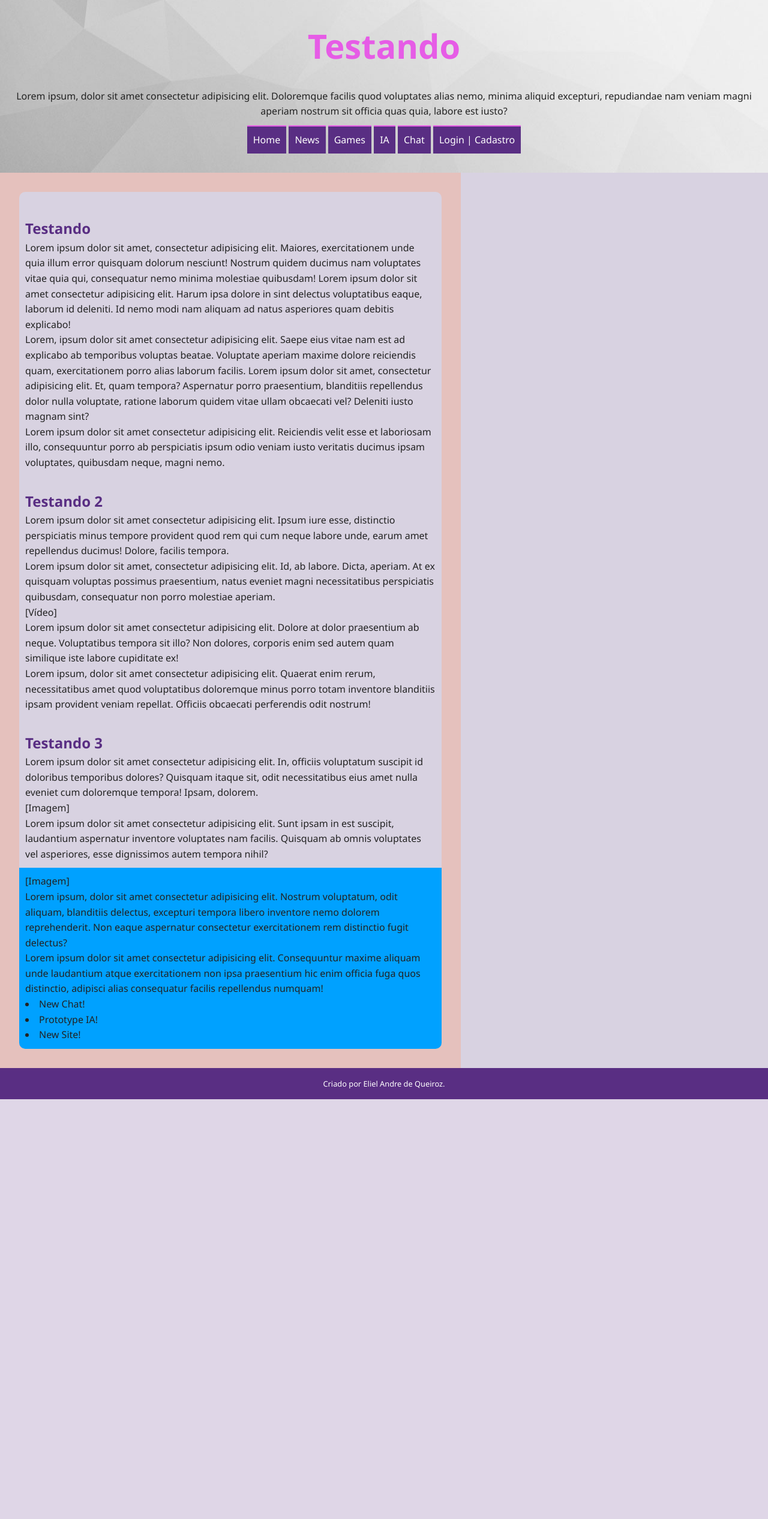
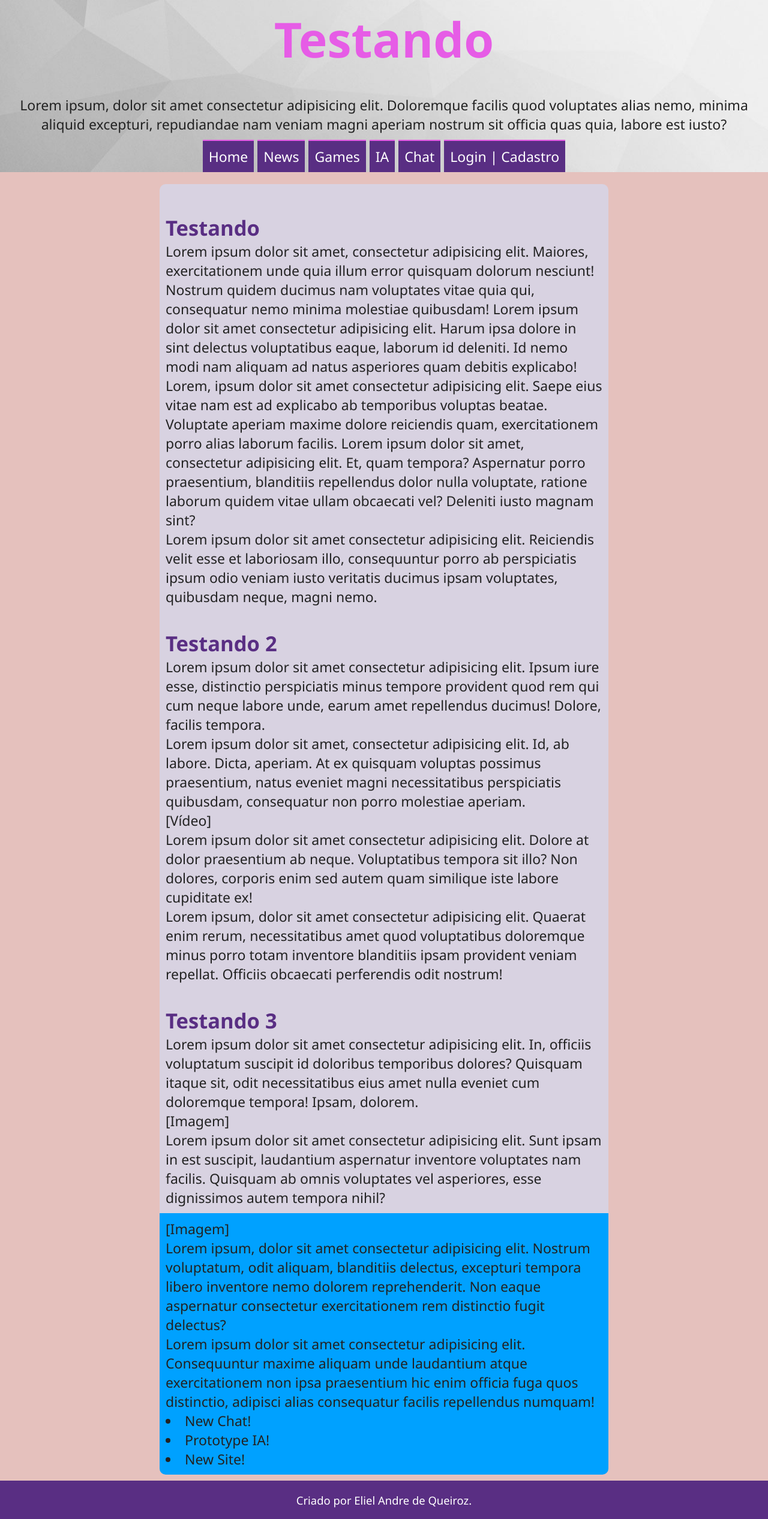
Before and after one commit to DevSpector/ISC, a PHP site: page / in a window 1280 px wide. Shown: the whole page at 60% size. Before the commit the page ends 1833 px from the top, so only its background shows below. Run offline with PHP 8.4, Linux system fonts and the light colour scheme.

Commit message:
Update style.css

```diff
--- a/estilos/style.css
+++ b/estilos/style.css
@@ -17,24 +17,25 @@
 
 
 body, html {
-  background-color: var(--cor03);
+  background-color: var(--cor04);
   color: var(--texto);
-  line-height: 1.6;
+  font-size: 1.2em;
 }
 
 header {
   background-color: var(--cor02);
   color: white;
-  padding: 2rem 1rem;
   text-align: center;
 }
 
-header h1 {
+header > h1 {
   color: var(--cor00);
   font-size: 2.5rem;
+  padding: 10px;
+  text-align: center;
 }
 
-header p {
+header > p {
   margin-top: 1rem;
   padding: 10px;
   color: var(--cor04);
@@ -78,8 +79,12 @@ menu > ul > li > a:hover {
 }
 
 main {
+  width: 90vw;
   padding: 2rem;
   background-color: var(--cor04);
+  margin: auto;
+  margin-top: 10px;
+  padding: 10px
 }
 
 section h2 {
```
